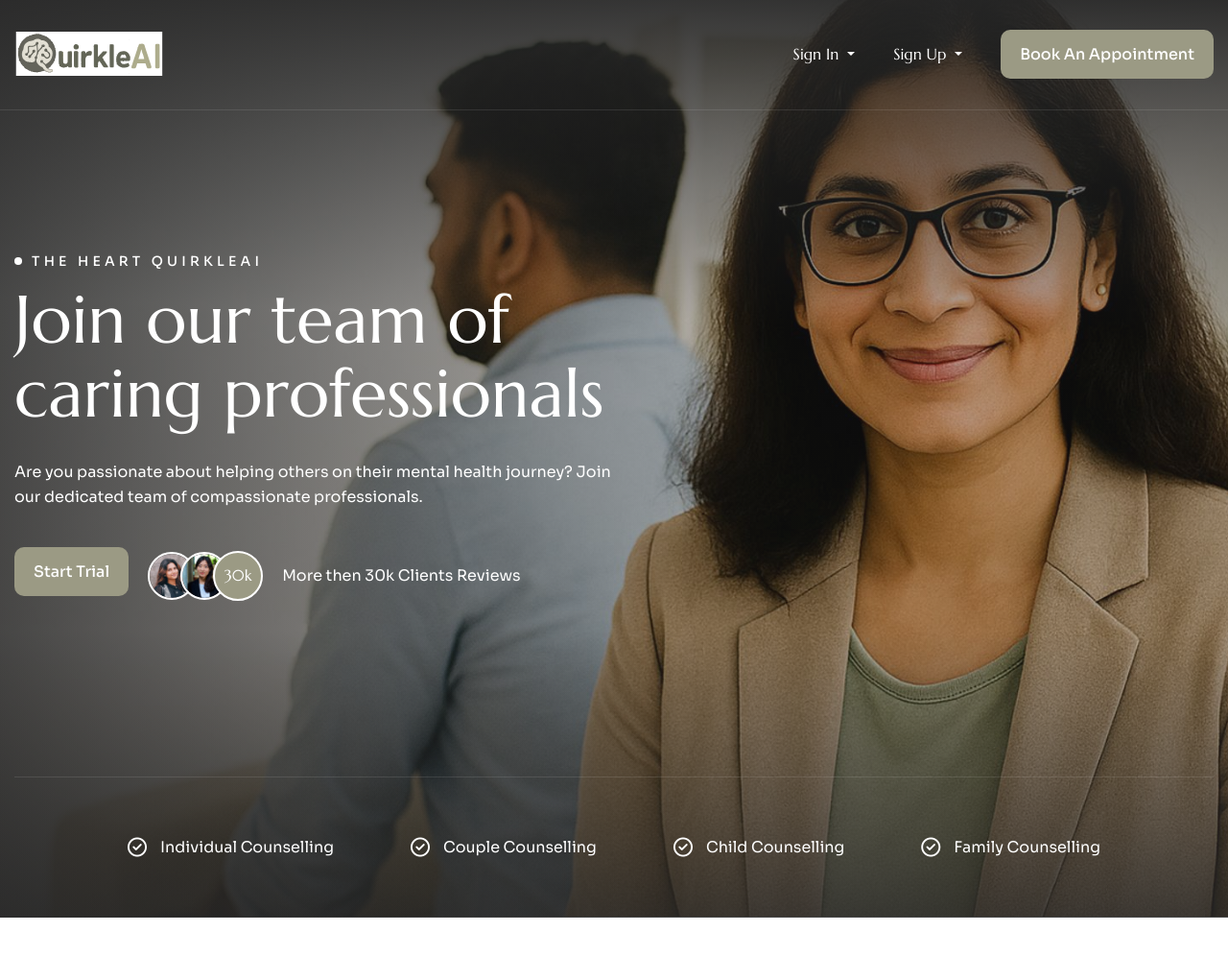
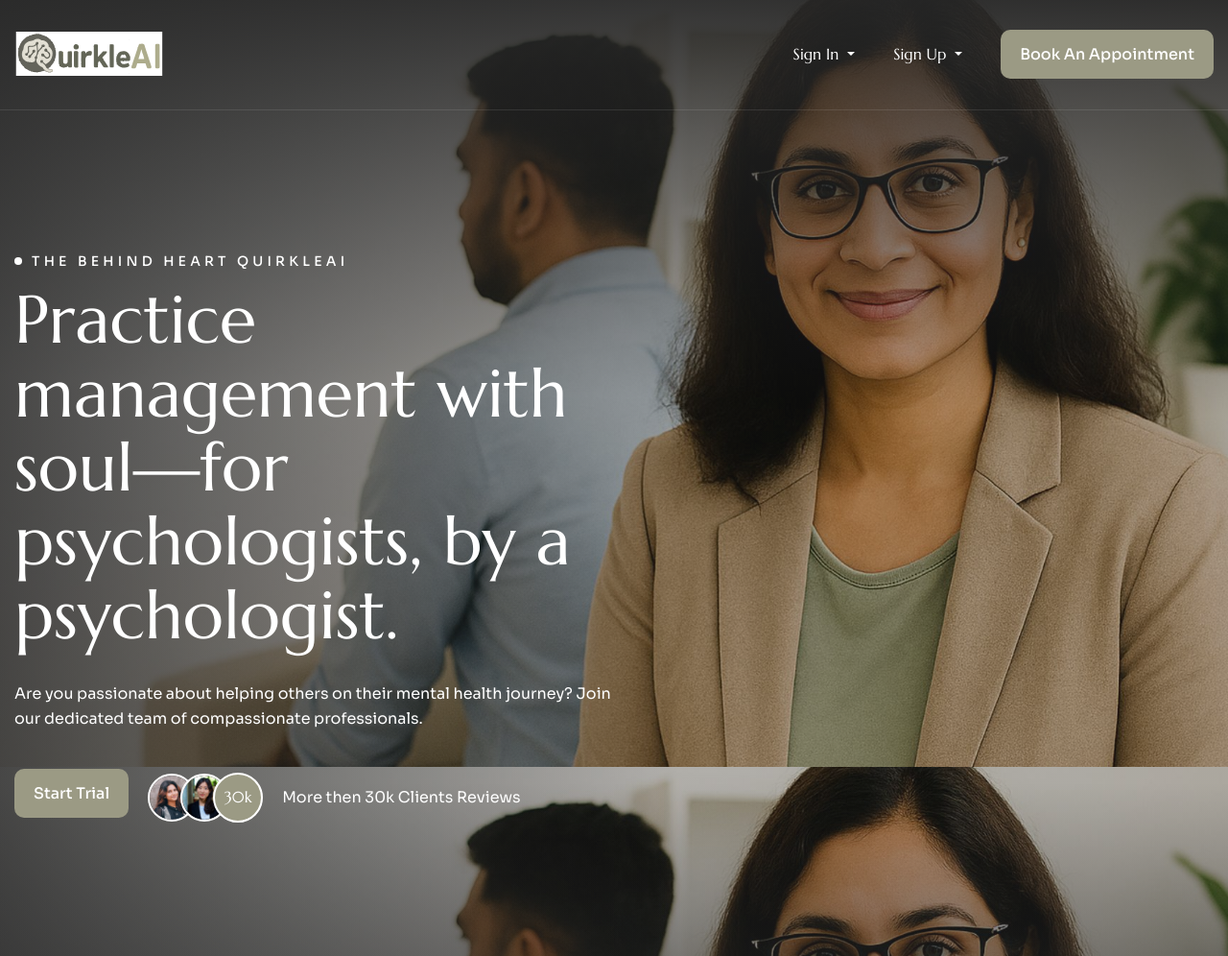
Before and after one commit to readywebsites/new_quirkle, a Django app: page / in a window 1280 px wide. Shown: the top 996 px of the page at 96% size. Run offline with Django 5.2, Linux system fonts and the light colour scheme; some libraries are stand-ins or nearby versions.

Commit message:
Practice management

```diff
--- a/templates/index.html
+++ b/templates/index.html
@@ -120,8 +120,8 @@
                     <div class="hero-content">
                         <!-- Section Title Start -->
                         <div class="section-title">
-                            <h3 class="wow fadeInUp">The Heart QuirkleAi</h3>
-                            <h1 class="text-anime-style-2" data-cursor="-opaque">Join our team of caring professionals</h1>
+                            <h3 class="wow fadeInUp">The Behind Heart QuirkleAi</h3>
+                            <h1 class="text-anime-style-2" data-cursor="-opaque">Practice management with soul—for psychologists, by a psychologist.</h1>
                             <p class="wow fadeInUp" data-wow-delay="0.2s">Are you passionate about helping others on their mental health journey? Join our dedicated team of compassionate professionals.</p>
                         </div>
                         <!-- Section Title End -->
```
